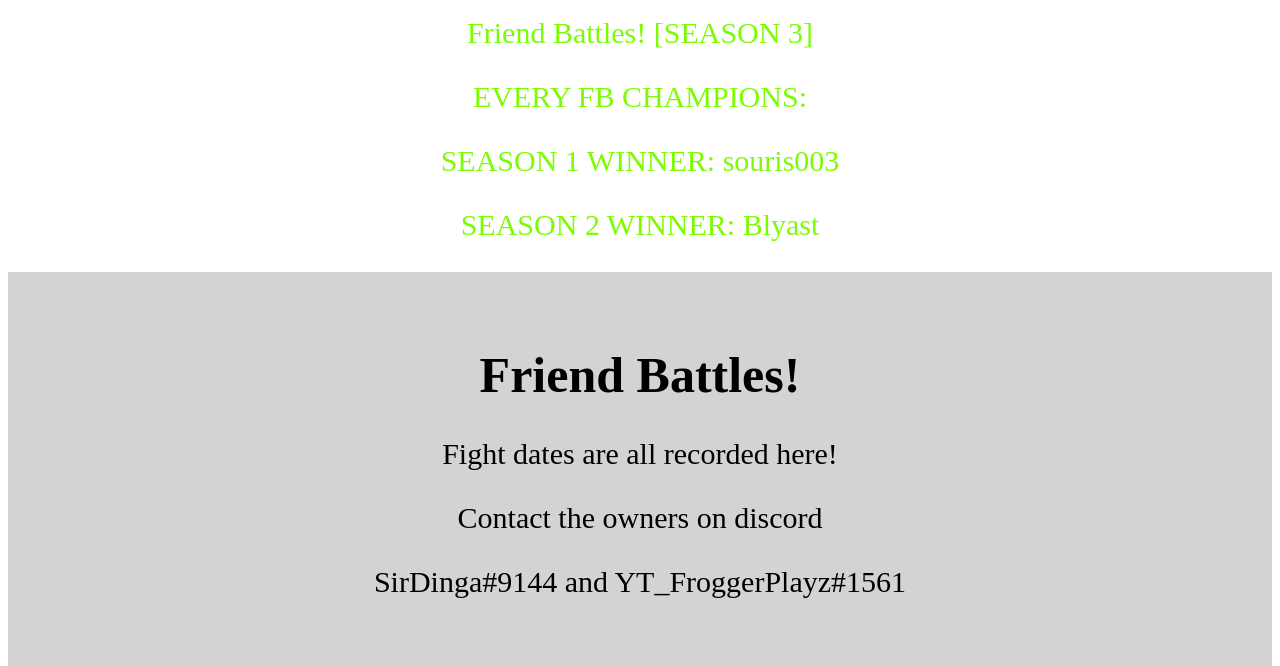
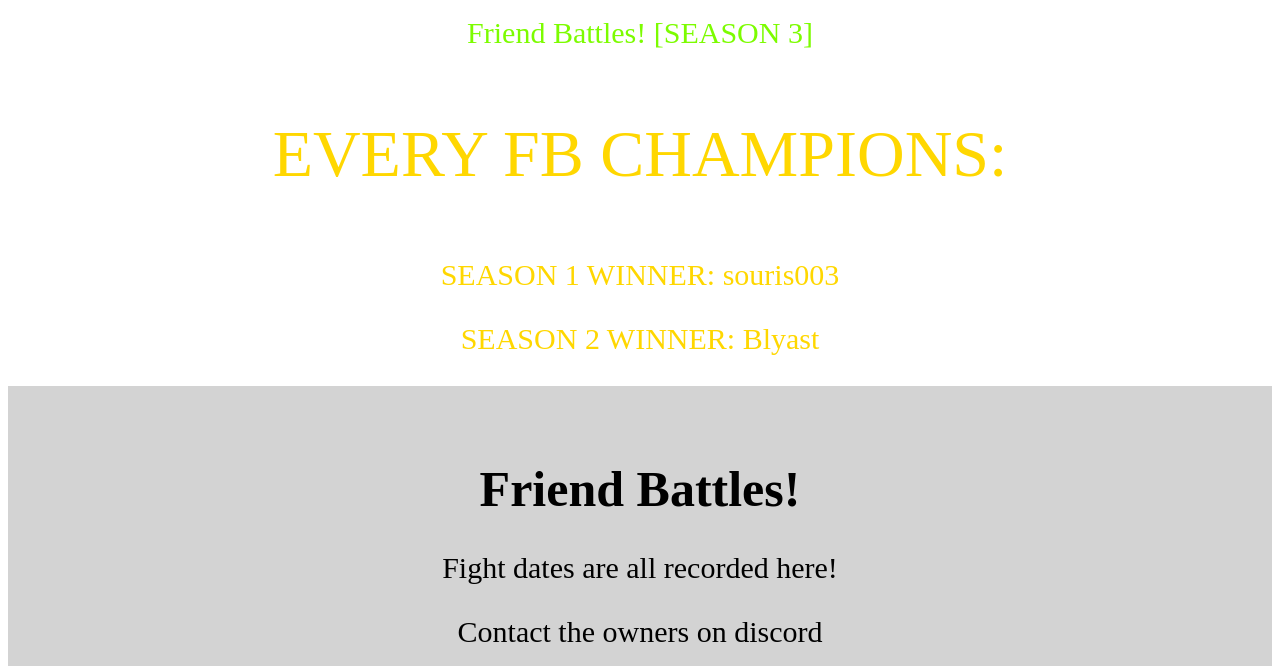
Before and after one commit to SurferMineGamer/friendbattIes, a plain HTML site: page index.html in a window 1280 px wide. Shown: the part 112-778 px from the top of the page. Drawn offline with Linux system fonts and the light colour scheme.

Commit message:
Update styles.css

```diff
--- a/styles.css
+++ b/styles.css
@@ -79,10 +79,25 @@ h1 {
 
 }
 
-
-
 .creditsBoxArea {
     color: red;
     text-align: center;
     font-size: 20px;
 }
+
+.donationText {
+    color: red;
+}
+
+.champions {
+    color: gold;
+    font-size: 66px;
+}
+
+.firstSeasonChampion {
+    color: gold;
+}
+
+.championsSeason2 {
+    color: gold;
+}
```
